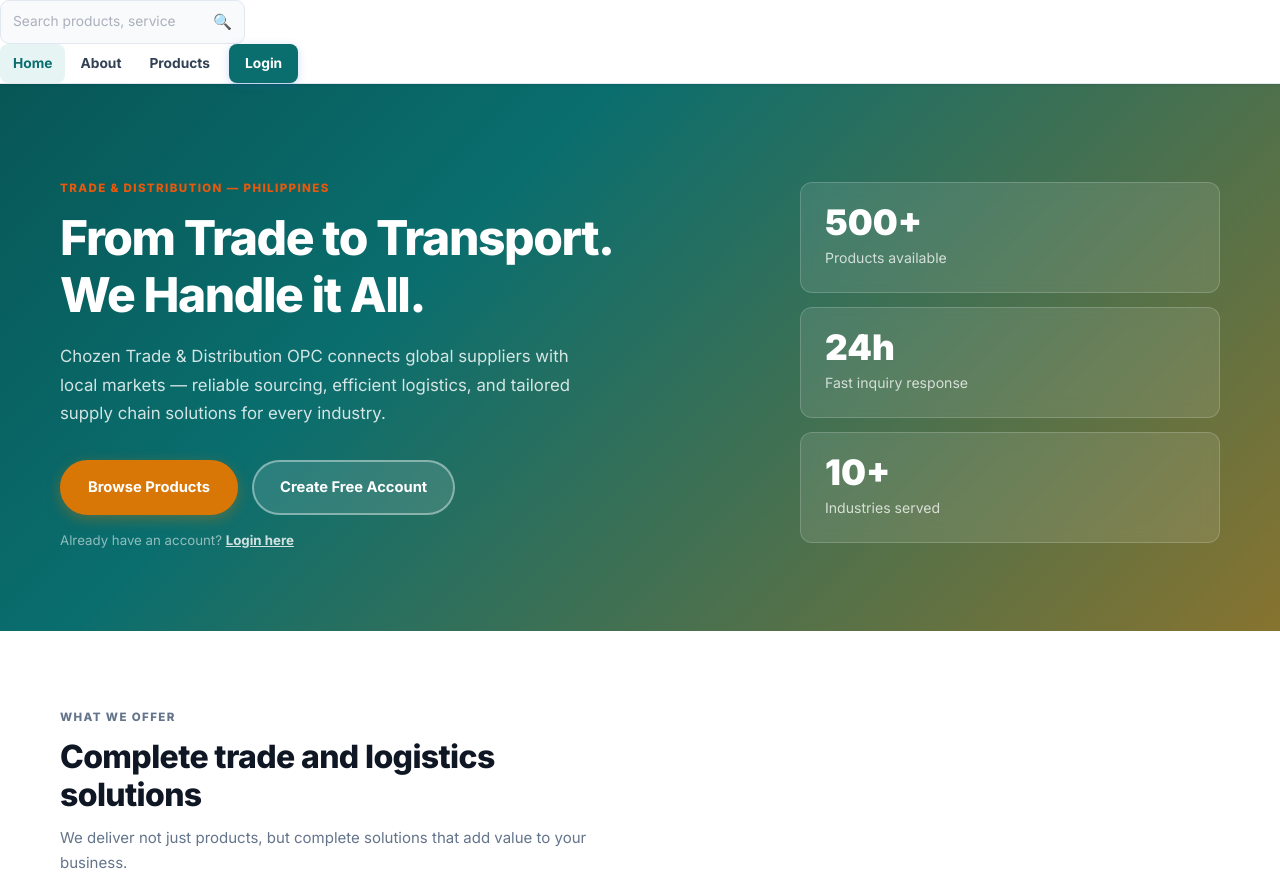
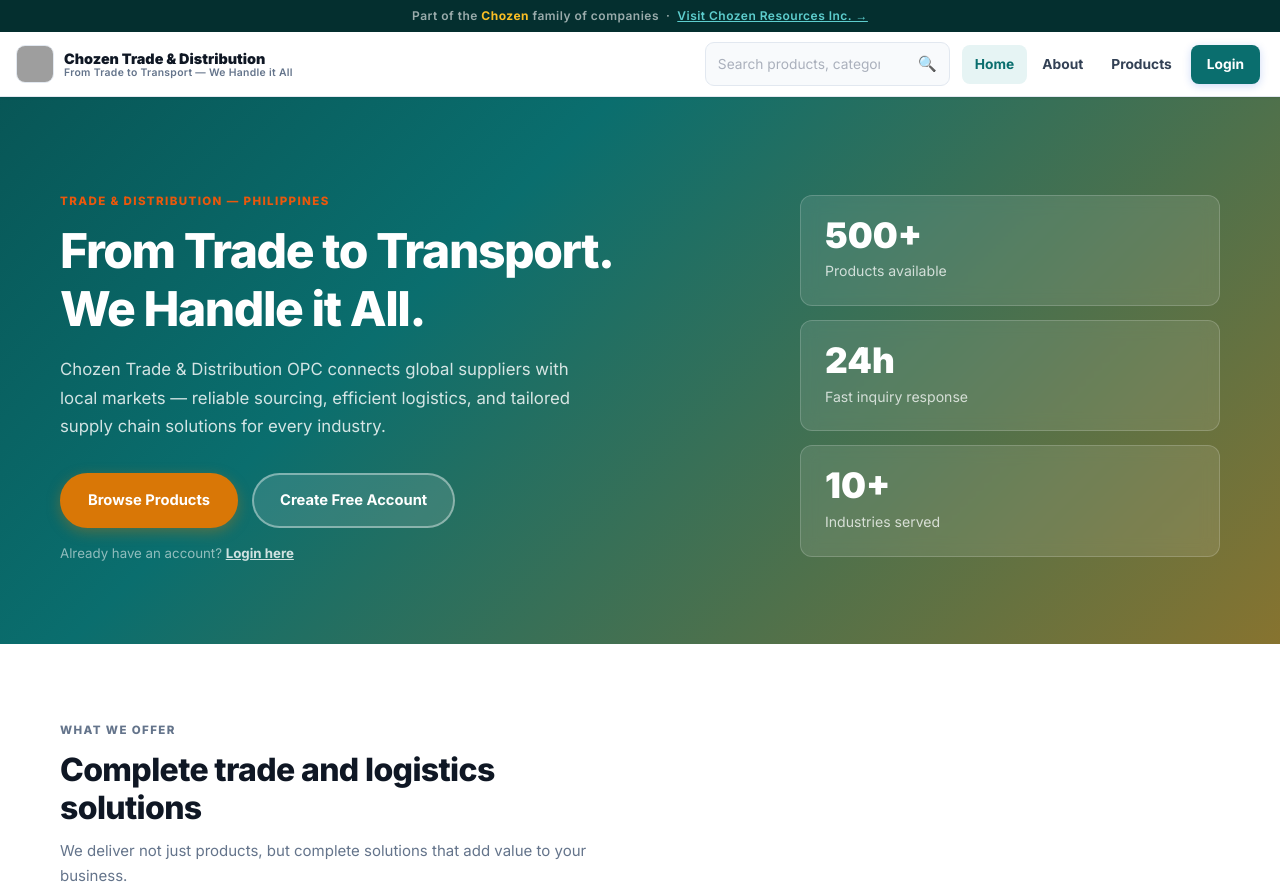
Before and after one commit to goldenjo2codesource/Chozen-Trade-and-Distribution-OPC, a website: page index.html in a window 1280 px wide. Shown: the top 892 px of the page. Drawn offline with Linux system fonts and the light colour scheme; grey boxes are pictures that could not be loaded.

Commit message:
Fix index.html header - add topbar and correct active nav

```diff
--- a/index.html
+++ b/index.html
@@ -11,9 +11,18 @@
 </head>
 <body>
   <header class="site-header">
+    <div class="ct-topbar">
+      Part of the <strong>Chozen</strong> family of companies &nbsp;·&nbsp;
+      <a href="https://chozenresources.com" target="_blank">Visit Chozen Resources Inc. →</a>
+    </div>
+    <div class="header-inner">
+      <a class="brand" href="index.html">
+        <img class="brand-logo" src="C Trade Logo.png" alt="Chozen Trade Logo">
+        <span class="brand-name">Chozen Trade & Distribution<small>From Trade to Transport — We Handle it All</small></span>
+      </a>
       <div class="header-search">
         <form class="header-search-form" onsubmit="headerSearch(event)">
-          <input class="header-search-input" type="search" id="headerSearchInput" placeholder="Search products, services…" autocomplete="off">
+          <input class="header-search-input" type="search" id="headerSearchInput" placeholder="Search products, categories…" autocomplete="off">
           <button class="header-search-btn" type="submit" aria-label="Search">🔍</button>
         </form>
       </div>
@@ -27,6 +36,7 @@
       <button class="nav-toggle" aria-label="Open menu">☰</button>
     </div>
   </header>
+
 
   <section class="hero">
     <div class="hero-inner">
```
